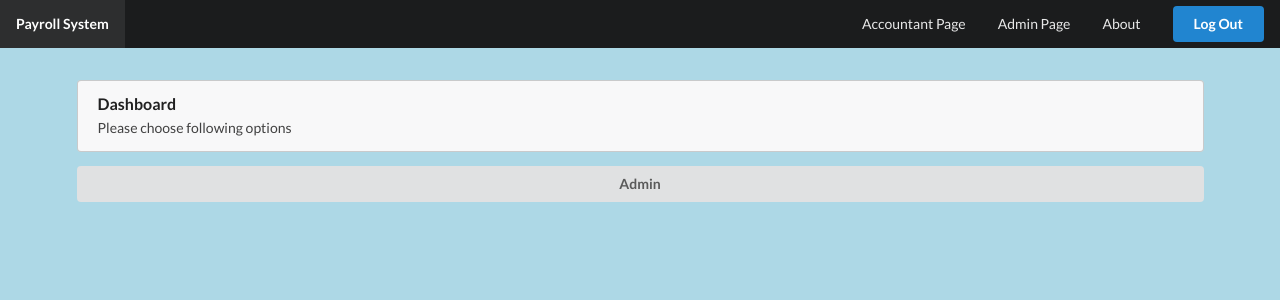
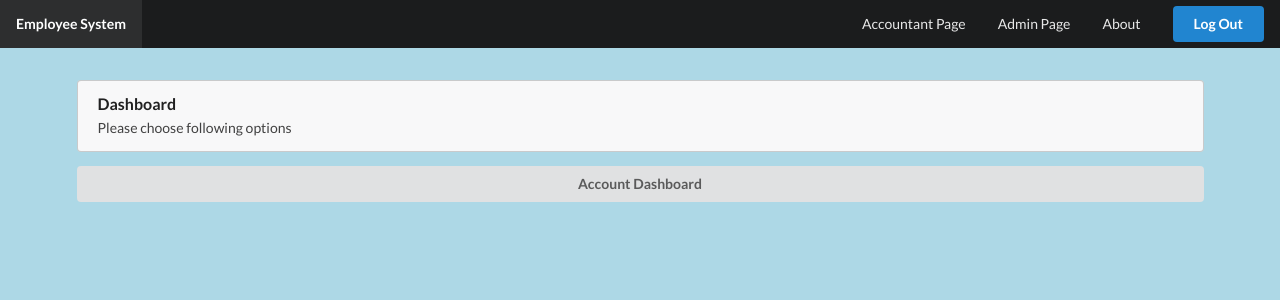
Before and after one commit to cmpe130weifeng/django-website, a Django app: page / in a window 1280 px wide. Shown: the top 300 px of the page. Run offline with Django 3.2, Linux system fonts and the light colour scheme; a user stored in the database is signed in.

Commit message:
Final Version

```diff
--- a/accountant_page/views.py
+++ b/accountant_page/views.py
@@ -4,6 +4,7 @@ from accountant_page.forms import  *
 from employee_page.models import *
 from django.db import connection
 from django.contrib.auth.models import User
+
 from utils.db_utils import *
 # Create your views here.
 
--- a/project_website/settings.py
+++ b/project_website/settings.py
@@ -41,7 +41,7 @@ SECRET_KEY = '@_iqzui&)%o@j)cf=f&v*hla#8j)$5zum+d41shw0#(=c%zfih'
 # SECURITY WARNING: don't run with debug turned on in production!
 DEBUG = True
 
-ALLOWED_HOSTS = ['34.220.75.119']
+ALLOWED_HOSTS = ['54.191.212.101']
 
 
 # Application definition
--- a/templates/homepage_temp/homepage.html
+++ b/templates/homepage_temp/homepage.html
@@ -17,10 +17,10 @@
 
           <div class="three ui buttons">
             {% if user.is_superuser %}
-            <a class="ui button" href="{% url 'accountant_page:index' %}">Admin</a>
+            <a class="ui button" href="{% url 'accountant_page:index' %}">Account Dashboard</a>
             {% else %}
 
-              <a class="ui button" href="{% url 'employee_page:index'%}">Employee</a>
+            <a class="ui button" href="{% url 'employee_page:index'%}">Employee Dashboard</a>
 
             {% endif %}
           </div>
@@ -28,7 +28,7 @@
           {% else %}
           <div class="ui two column centered grid">
             <div class="ui violet inverted header">
-                <h1 class="ui violet inverted header">Welcome To Payroll System</h1>
+                <h1 class="ui violet inverted header">Welcome To Employee System</h1>
                 <h2>Please Log In</h2>
                 <a class="ui large primary button" href="{% url 'homepage:log_in' %}">
                     Log In<i class="right arrow icon"></i>
--- a/templates/main_menu/main_menu.html
+++ b/templates/main_menu/main_menu.html
@@ -12,7 +12,7 @@
     <body>
       <nav>
         <div class = "ui inverted borderless top fixed fluid menu">
-          <a class ="header item" href="{% url 'homepage:index' %}">Payroll System</a>
+          <a class ="header item" href="{% url 'homepage:index' %}">Employee System</a>
 
 
 
@@ -30,8 +30,7 @@
             <div class="item">
               {% if user.is_authenticated %}
               <a class="ui primary button" href = "{% url 'homepage:log_out' %}">Log Out</a>
-              {% else %}
-              <a class="ui primary button" href = "">Log In</a>
+
               {% endif %}
             </div>
           </div>
--- a/utils/db_utils.py
+++ b/utils/db_utils.py
@@ -246,7 +246,7 @@ def add_employee_record(
 
 def add_department(db_connection, dept_name):
     cursor = db_connection.cursor()
-    sql = "select concat('d0',cast(cast(replace(max(dept_no),'d','') as signed)+1 as char)) from department"
+    sql = "select 'd0' || cast(cast(replace(max(dept_no),'d','') as signed)+1 as char) from department"
     cursor.execute(sql)
     dept_no = cursor.fetchone()[0]
 
```
Also changed, not shown: db.sqlite3.
